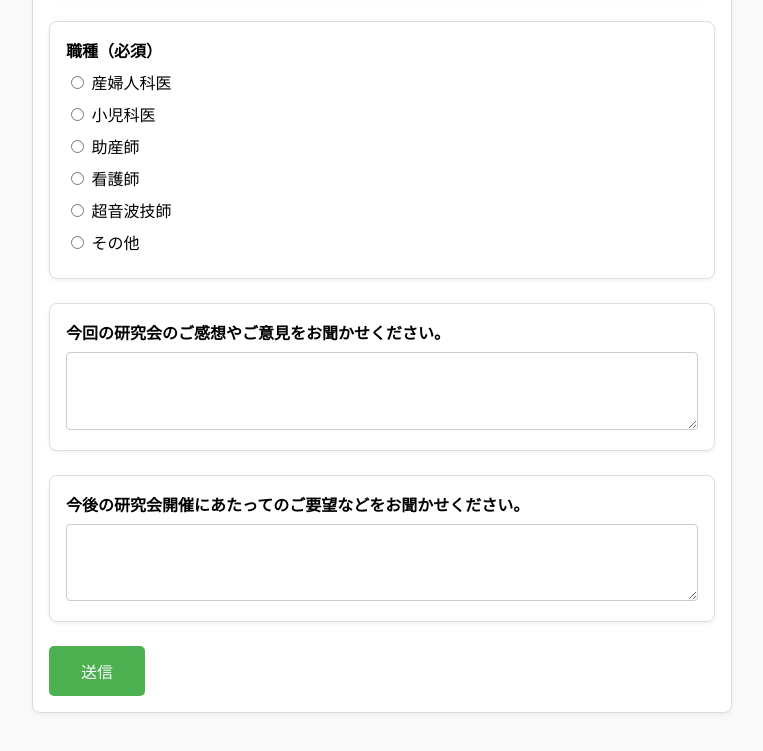
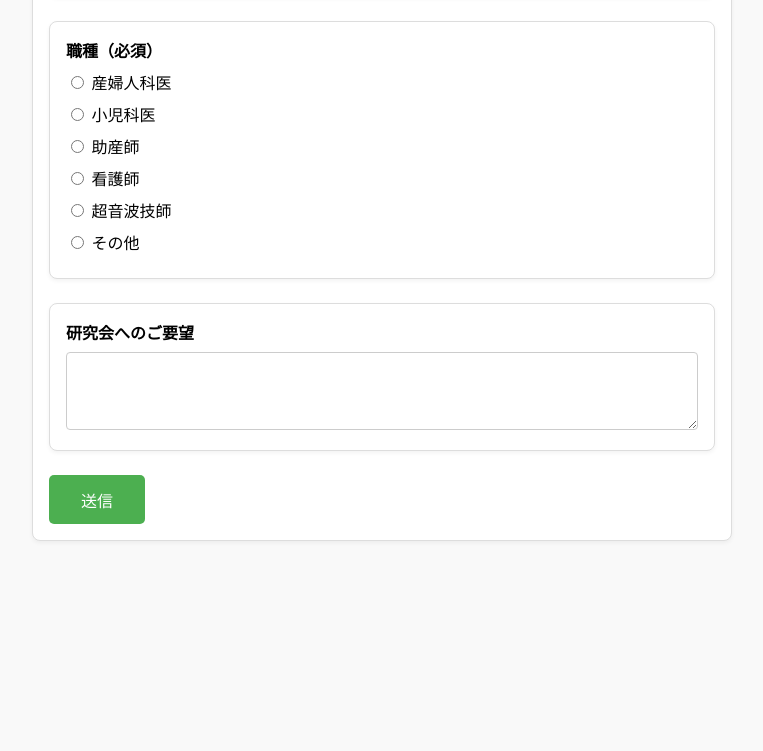
Before and after one commit to mataimura/benkyokai, a plain HTML site: page docs/survey1.html in a window 1280 px wide. Shown: the part 437-1188 px from the top of the page, without its empty margins (258-1021 px from the left). After the commit the page ends 1034 px from the top, so only its background shows below. Drawn offline with Linux system fonts and the light colour scheme.

Commit message:
Update survey1.html

```diff
--- a/docs/survey1.html
+++ b/docs/survey1.html
@@ -105,13 +105,8 @@
   </div>
 
     <div class="question-box">
-      <label for="feedback">今回の研究会のご感想やご意見をお聞かせください。</label>
+      <label for="feedback">研究会へのご要望</label>
       <textarea id="feedback" name="feedback" rows="4"></textarea>
-    </div>
-
-    <div class="question-box">
-      <label for="requests">今後の研究会開催にあたってのご要望などをお聞かせください。</label>
-      <textarea id="requests" name="requests" rows="4"></textarea>
     </div>
 
     <button type="submit">送信</button>
```
